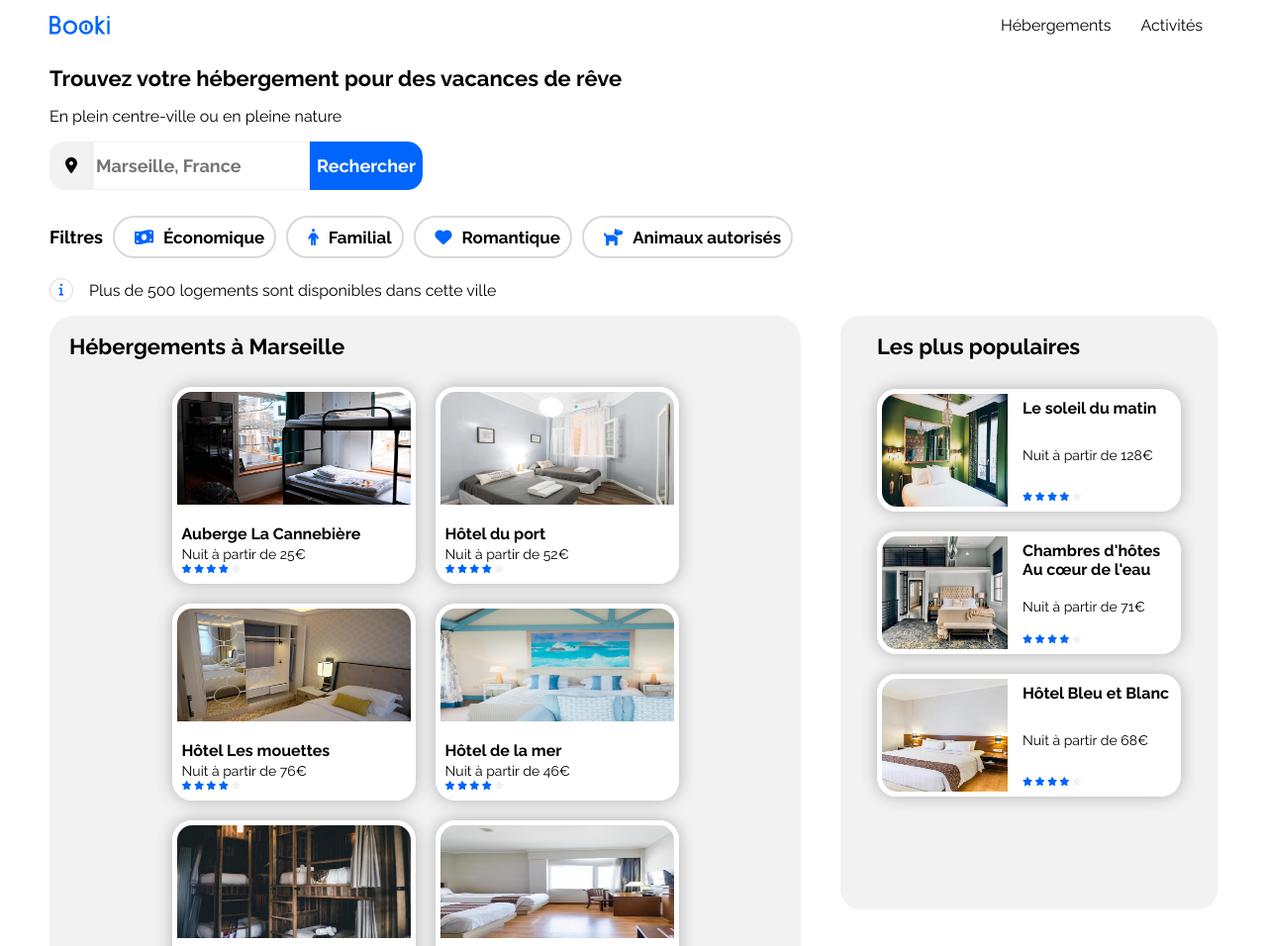
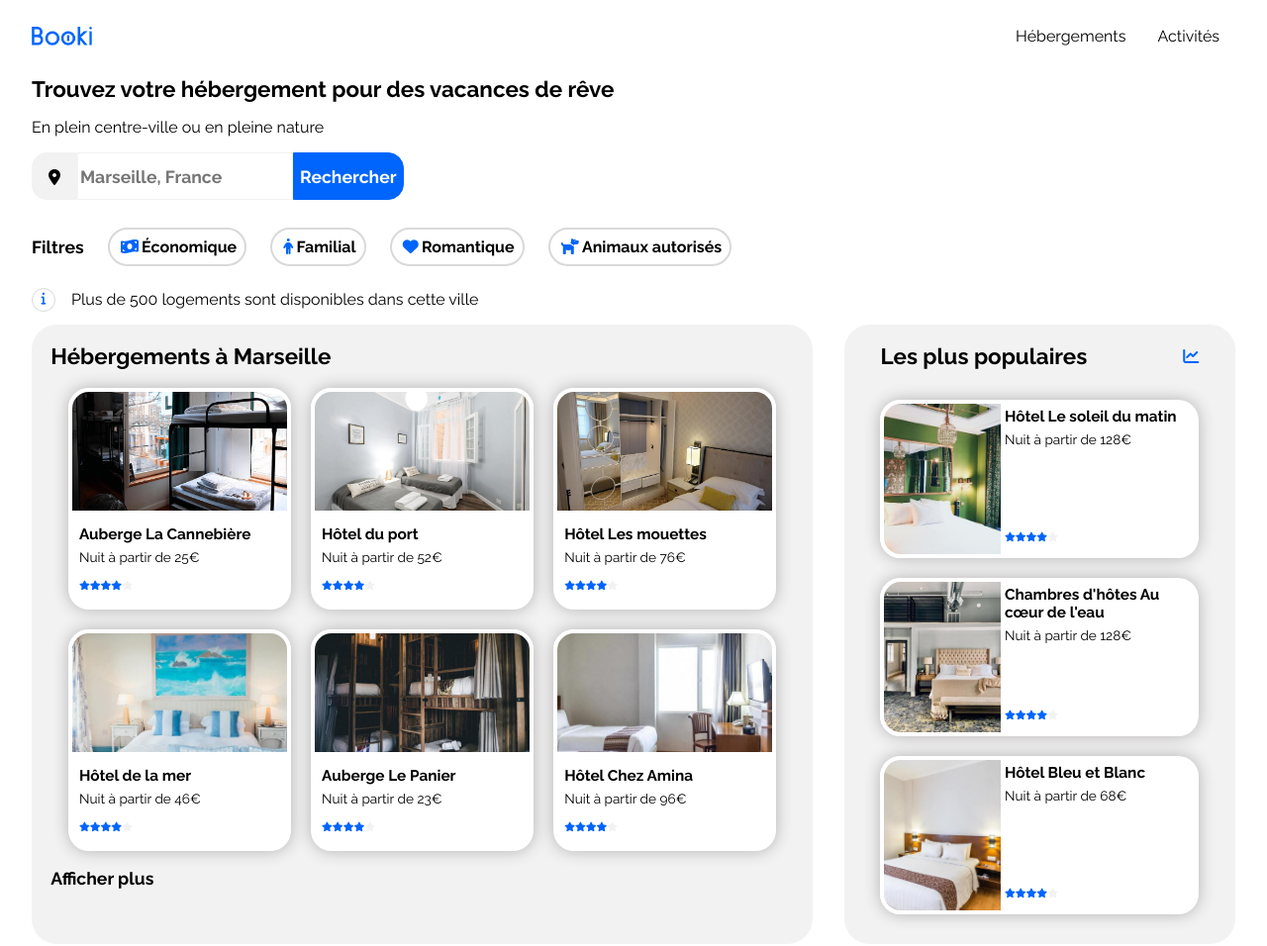
Before and after one commit to p2r3d/P2_Booki, a plain HTML site: page index.html in a window 1280 px wide. Shown: the top 956 px of the page at 99% size. Drawn offline with Linux system fonts and the light colour scheme.

Commit message:
corrections flex, ajout icone chart

```diff
--- a/css/style.css
+++ b/css/style.css
@@ -1,34 +1,37 @@
 *{
   font-family: "Raleway", "sans-serif";
+  font-size: 16px;
   box-sizing: border-box;
-  /*max-width: 1440px;*/
+
 }
 body {
-  margin: 0;
-  padding: 0px 50px;
+  max-width: 1400px;
+  margin: 0.7rem 2rem;
   background-color: #FFFFFF;
 }
 
 h1,h2 {
   font-weight: 700;
-  font-size: 22px;
+  font-size: 1.4rem; /*22px*/
+  color: #000000;
 }
+
 h3 {
   font-weight: 700;
-  font-size: 18px;
+  font-size: 1.1rem; /*18px*/
 }
 
 h3 a {
   text-decoration: none;
   font-weight: 700;
-  font-size: 18px;
+  font-size: 1.1rem;
   color: #000000;
+}
 
-}
 h4 {
   font-weight: 700;
-  font-size: 16px;
-  padding-left: 10px;
+  font-size: 1rem; /*16px*/
+  padding-left: 0.6rem;
 }
 
 /* header */
@@ -42,8 +45,8 @@ h4 {
 /* logo Booki*/
 #logo {
   margin-right: auto;
-  width: 61px;
-  height: 19px;
+  width: 3.8rem;
+  height: 1.2rem;
 }
 
 /* liens du menu */
@@ -56,17 +59,17 @@ h4 {
 
 .navMenu a {
   text-decoration: none;
-  padding: 15px;
+  padding: 1rem;
   color: black;
 }
 
 .navMenu a:hover {
-  border-top: 3px solid #0065FC;
+  border-top: 2px solid #0065FC;
 }
 
 @media screen and (max-width:800px) {
     .navMenu a:hover {
-    border-bottom: 3px solid #0065FC;
+    border-bottom: 2px solid #0065FC;
     border-top:transparent;
   }
 }
@@ -86,16 +89,16 @@ h4 {
   border-radius: 15px 0 0 15px;
   border: 1px solid #f2f2f2;
   background-color: #F2F2F2;
-  font-size: 16px ;
-  height: 49px;
-  padding: 15px 15px;
+  font-size: 1rem;
+  height: 3rem;
+  padding: 1rem 1rem;
 
 }
 
 /* choix du lieu de la partie recherche */
 .recherche input {
   outline: 0;/*supprime l'encadré du choix du lieu*/
-  height: 49px;
+  height: 3rem;
   border: 1px solid #f2f2f2;
   color: #000000;
 }
@@ -104,28 +107,28 @@ h4 {
   color: black;
   font-family: 'Raleway';
   font-weight: 700;
-  font-size: 18px;
+  font-size: 1.1rem;
 }
 /* bouton submit de la partie recherche */
 .recherche button {
   background: #0065FC;
   border: 1px solid #0065FC;
   color: #FFFFFF;
-  border-radius: 0px 15px 15px 0px;
-  height: 49px;
+  border-radius: 0 1rem 1rem 0;
+  height: 3rem;
 }
 
 .texteIconeRecherche{
   font-weight: 700;
-  font-size: 18px;
+  font-size: 1.1rem;
 }
 
 .fas.fa-search{
   color: white;
   border: 0;
   background-color: inherit;
-  font-size: 12px;
-  border-radius: 0px 15px 15px 0px;
+  font-size: 0.75rem;
+  border-radius: 0 1rem 1rem 0;
   display: none;
 }
 
@@ -144,7 +147,7 @@ h4 {
   justify-content:flex-start;
   align-items: center;
   flex-wrap: wrap;
-  gap: 10px;
+  gap:1.5rem;
   background: #FFFFFF;
 }
 
@@ -156,21 +159,21 @@ h4 {
   border: 2px solid #D9D9D9;
   border-radius: 25px;
   font-weight: 700;
-  font-size: 17px;
+  font-size: 1.1rem;
   color: #000000;
-  padding: 1px 10px ;
+  padding: 0.4rem 0.5rem ;
 }
 
 .chaqueFiltre i {
   color: #0065FC;
-  padding:10px;
+  padding: 0.2rem;
 }
 
 /* Section message info  */
 .infoMessage {
   display: flex;
   align-items: center;
-  gap:1rem
+  gap:1rem;
 }
 .infoMessage i {
   border: 1px solid #D9D9D9;
@@ -190,56 +193,78 @@ h4 {
   margin: 0;
   flex-direction: row;
   justify-content: space-between;
-  gap: 40px;
+  gap: 2rem;
 }
 
 /* section hébergements */
 .hebergement {
+  display: flex;
+  flex-direction: column;
   flex-basis: 66%;
-  border-radius: 25px;
+  border-radius: 1.6rem;
   background-color: #F2F2F2;
-  padding: 0 20px;
+  padding: 0 1.2rem;
   }
 
 .hebergement .cartes {
   display: flex;
   flex-wrap: wrap;
   justify-content: center;
-  flex-basis: 100%;
+  gap:20px;
 }
 
 .hebergement .carte {
   display: flex;
+  justify-content: center;
   flex-wrap: wrap;
-  flex-basis: 30%;
+  width: 30%;
   background: #FFFFFF;
-  box-shadow: 0 0 16px #b4b1b1;
-  border-radius: 20px;
-  height: 199px;
-  margin: 10px;
+  box-shadow: 0 0 1rem #b4b1b1;
+  border-radius: 1.3rem;
+  height: 14rem;
 }
 
+.hebergement .carte .imageHebergement {
+  display: flex;
+  width: 100%;
+}
  .hebergement .carte img {
-  border: 5px solid #FFFFFF;
-  border-radius: 20px 20px 0 0;
-  height: 124px;
-  width:246px;
+  display: flex;
+  border: 0.25rem solid #FFFFFF;
+  border-radius: 1.3rem 1.3rem 0 0;
+  height: 8rem;
+  width: 100%;
+  object-fit:cover;
 }
 
 .hebergement .carte p {
+  display:flex;
+  justify-content:flex-start;
+  flex-basis: 100%;
+}
+.hebergement .carteInfo {
+  display: flex;
+  flex-direction: column;
+  flex-basis: 90%;
   margin: 0;
-  width: auto;
 }
-
 /*Partie "les plus populaires"*/
 .populaires {
   flex-basis: 33%;
-  height: 600px;
-  border-radius: 20px;
+  border-radius: 1.6rem;
   background-color: #F2F2F2;
-  padding: 0 37px ;
+  padding: 0 2.3rem 0 2.3rem;
 }
 
+.headerPopulaires{
+  display: flex;
+  align-items: center;
+  justify-content: space-between;
+}
+.headerPopulaires {
+
+  color: #0065FC;
+ }
 /*taille petit écran*/
 @media screen and (max-width:768px) {
   .cartesHebergements{
@@ -247,68 +272,81 @@ h4 {
     flex-direction: column;
   }
     .hebergement {
-      order:1;   /*passe "les plus polulaires" avant "hébergement" */
+      order:1;   /*passe "les plus polulaires" au-dessus de "hébergement" */
   }
+
 }
 
 /*conteneur des cartes populaires*/
 .populaires .cartes {
-padding-top: 12px;
-display: flex;
-flex-wrap: wrap;
-justify-content: center;
-flex-basis: 100%;
-gap: 20px;
+  padding: 12px 0 30px 0;
+  display: flex;
+  flex-wrap: wrap;
+  justify-content:center;
+  gap: 20px;
 }
 
 /*conteneur d'une carte populaire*/
 .populaires .carte {
   display: flex;
-  box-shadow: 0 0 16px #b4b1b1;
-  border-radius: 20px;
-  width: 100%;
-  background: white;
+  justify-content:flex-start;
+  flex-basis: 100%;
+  box-shadow: 0 0 1rem #b4b1b1;
+  background: #FFFFFF;
+  border-radius: 1.3rem;
+  height: 10rem;
 }
 
 .populaires .carte img {
 display: flex;
-flex-direction: column;
-border: 5px solid #FFFFFF;
-border-radius: 20px 0 0 20px;
-width: 137px;
-height :124px;
+border: 0.25rem solid #FFFFFF;
+border-radius: 1.3rem 0 0 1.3rem;
+width: 39%;
+height: 10rem;
+object-fit: cover;
 }
 
-.populaires .carte p {
-margin: 0;
-}
-
-.carteInfo {
+.populaires .carteInfo {
   display: flex;
   flex-direction: column;
-  justify-content: space-between;
-  padding:10px;
+  justify-content:space-between;
+  flex-wrap: wrap;
+  width: 60%;
+  height: 10rem;
 }
 
 .nomHebergement {
+  display: flex;
+  flex-wrap: wrap;
   font-weight: 700;
-  font-size: 16px;
+  font-size: 0.96rem;
+  padding-top: 0.5rem;
+  margin:0;
+}
+
+.tarifHebergement {
+  display: flex;
+  flex-wrap: wrap;
+  font-weight: 400;
+  font-size: 0.85rem;
+  padding-top: 0.4rem;
   margin: 0;
 }
 
-.tarifHebergement {
-  font-weight: 400;
-  font-size: 14px;
-  margin: 0;
+.fas.fa-star {
+  font-size: 0.60rem;
+  display: flex;
+  flex-wrap: wrap;
 }
-
 .etoileBleue {
+  display: flex;
+  flex-wrap: wrap;
   color:#0065FC;
-  font-size:xx-small;
 }
 .etoileGrise {
+  display: flex;
+  flex-wrap: wrap;
   color: #F2F2F2;
-  font-size:xx-small;
 }
 
 /* Section Activités à Marseille */
@@ -316,22 +354,22 @@ margin: 0;
   display: flex;
   flex-wrap: wrap;
   justify-content: space-between;
-  gap:10px;
+  gap: 1rem;
 }
 
 .activites .activite {
   display: flex;
   flex-direction: column;
-  width: 302px;
-  box-shadow: 0 0 16px #b4b1b1;
-  border-radius: 20px;
+  width: 23%;
+  box-shadow: 0 0 1rem #b4b1b1;
+  border-radius: 1.25rem;
 }
 
 .activite .imageActivite {
   display: flex;
   border: 5px solid #FFFFFF;
-  border-radius: 20px 20px 0 0;
-  height: 380px;
+  border-radius: 1.25rem 1.25rem 0 0;
+  height: 23rem;
   object-fit:cover;
 }
 
@@ -339,16 +377,17 @@ margin: 0;
 .liensFooter {
   display: flex;
   flex-direction: row;
-  justify-content:space-around;
-  align-items: center;
+  justify-content:space-between;
   flex-wrap: wrap;
+  padding-right: 290px;
+  padding-left: 50px;
   background: #F2F2F2;
-  margin-top: 25px;
+  margin: 1.6rem 0;
 }
 
 .colFooter p {
   font-weight: 700;
-  font-size: 18px;
+  font-size: 1.1rem;
 }
 .colFooter ul{
   padding: 0;
--- a/index.html
+++ b/index.html
@@ -2,10 +2,11 @@
 <html lang="en">
 <head>
   <title>Booki</title>
-  <script src="https://kit.fontawesome.com/b4aa609cc9.js" crossorigin="anonymous"></script>
   <link rel="stylesheet" href="./css/style.css">
   <!--police raleway en 400,500,600,700-->
   <link href="https://fonts.googleapis.com/css2?family=Raleway:wght@400;500;600;700&display=swap" rel="stylesheet">
+  <!--icones fontawesome-->
+  <script src="https://kit.fontawesome.com/b4aa609cc9.js" crossorigin="anonymous"></script>
 </head>
 
 <body>
@@ -62,11 +63,12 @@
     <section id="ancreHebergement" class="cartesHebergements">
       <!-- section hébergements -->
       <div class="hebergement">
-        <h2>Hébergements à Marseille</h2>
+        <div><h2>Hébergements à Marseille</h2></div>
         <div class="cartes">
           <div class="carte">
-
+            <div class="imageHebergement">
               <img src="./images/hebergements/4_small/marcus-loke-WQJvWU_HZFo-unsplash.jpg" alt="Auberge La Cannebière">
+            </div>
             <div class="carteInfo">
               <p class="nomHebergement">Auberge La Cannebière</p>
               <p class="tarifHebergement">Nuit à partir de 25€</p>
@@ -80,8 +82,9 @@
             </div>
           </div>
           <div class="carte">
-
+            <div class="imageHebergement">
               <img src="./images/hebergements/4_small/fred-kleber-gTbaxaVLvsg-unsplash.jpg" alt="Hôtel du Port">
+            </div>
             <div class="carteInfo">
               <p class="nomHebergement">Hôtel du port</p>
               <p class="tarifHebergement">Nuit à partir de 52€</p>
@@ -95,8 +98,9 @@
             </div>
           </div>
           <div class="carte">
-
+            <div class="imageHebergement">
               <img src="./images/hebergements/4_small/reisetopia-B8WIgxA_PFU-unsplash.jpg" alt="Hôtel Les mouettes">
+              </div>
               <div class="carteInfo">
               <p class="nomHebergement">Hôtel Les mouettes</p>
               <p class="tarifHebergement">Nuit à partir de 76€</p>
@@ -110,8 +114,9 @@
             </div>
           </div>
           <div class="carte">
-
+            <div class="imageHebergement">
               <img src="./images/hebergements/4_small/annie-spratt-Eg1qcIitAuA-unsplash.jpg" alt="Hôtel de la mer">
+            </div>
             <div class="carteInfo">
               <p class="nomHebergement">Hôtel de la mer</p>
               <p class="tarifHebergement">Nuit à partir de 46€</p>
@@ -125,8 +130,9 @@
             </div>
           </div>
           <div class="carte">
-
+            <div class="imageHebergement">
               <img src="./images/hebergements/4_small/nicate-lee-kT-ZyaiwBe0-unsplash.jpg" alt="Auberge Le Panier">
+            </div>
             <div class="carteInfo">
               <p class="nomHebergement">Auberge Le Panier</p>
               <p class="tarifHebergement">Nuit à partir de 23€</p>
@@ -140,8 +146,9 @@
             </div>
           </div>
           <div class="carte">
-
+            <div class="imageHebergement">
               <img src="./images/hebergements/4_small/febrian-zakaria-M6S1WvfW68A-unsplash.jpg" alt="Hôtel Chez Amina">
+            </div>
             <div class="carteInfo">
               <p class="nomHebergement">Hôtel Chez Amina</p>
               <p class="tarifHebergement">Nuit à partir de 96€</p>
@@ -162,15 +169,19 @@
 
       <!-- section les + populaires -->
       <div class="populaires">
+        <div class="headerPopulaires">
           <h2>Les plus populaires</h2>
+          <i  class="fa-solid fa-chart-line"></i>
+        </div>
         <div class="cartes">
           <div class="carte">
+            <img src="./images/hebergements/4_small/emile-guillemot-Bj_rcSC5XfE-unsplash.jpg" alt="Le soleil du matin">
+            <div class="carteInfo">
               <div>
-              <img src="./images/hebergements/4_small/emile-guillemot-Bj_rcSC5XfE-unsplash.jpg" alt="Le soleil du matin">
+                <p class="nomHebergement">Hôtel Le soleil du matin</p>
+                <p class="tarifHebergement">Nuit à partir de 128€</p>
               </div>
-            <div class="carteInfo">
-              <p class="nomHebergement">Le soleil du matin</p>
-              <p class="tarifHebergement">Nuit à partir de 128€</p>
+              <div>
                 <p class="etoileBleue">
                   <i class="fas fa-star"></i>
                   <i class="fas fa-star"></i>
@@ -180,13 +191,15 @@
                 </p>
               </div>
             </div>
+          </div>
           <div class="carte">
+            <img src="./images/hebergements/4_small/aw-creative-VGs8z60yT2c-unsplash.jpg" alt="Le soleil du matin">
+            <div class="carteInfo">
               <div>
-              <img src="./images/hebergements/4_small/aw-creative-VGs8z60yT2c-unsplash.jpg" alt="Chambres d'hôtes Au cœur  de l'eau">
+                <p class="nomHebergement">Chambres d'hôtes Au cœur de l'eau</p>
+                <p class="tarifHebergement">Nuit à partir de 128€</p>
               </div>
-            <div class="carteInfo">
-              <p class="nomHebergement">Chambres d'hôtes Au cœur de l'eau</p>
-              <p class="tarifHebergement">Nuit à partir de 71€</p>
+              <div>
                   <p class="etoileBleue">
                     <i class="fas fa-star"></i>
                     <i class="fas fa-star"></i>
@@ -196,19 +209,23 @@
                   </p>
               </div>
             </div>
+          </div>
+
           <div class="carte">
+            <img src="./images/hebergements/4_small/febrian-zakaria-sjvU0THccQA-unsplash.jpg" alt="Le soleil du matin">
+            <div class="carteInfo">
               <div>
-              <img src="./images/hebergements/4_small/febrian-zakaria-sjvU0THccQA-unsplash.jpg" alt="Hôtel Bleu et Blanc">
-            </div>
-            <div class="carteInfo">
                 <p class="nomHebergement">Hôtel Bleu et Blanc</p>
                 <p class="tarifHebergement">Nuit à partir de 68€</p>
-              <div class="etoileBleue">
+              </div>
+              <div>
+                <p class="etoileBleue">
                   <i class="fas fa-star"></i>
                   <i class="fas fa-star"></i>
                   <i class="fas fa-star"></i>
                   <i class="fas fa-star"></i>
                   <span class="etoileGrise"><i class="fas fa-star"></i></span>
+                </p>
               </div>
             </div>
           </div>
@@ -273,5 +290,4 @@
       </div>
   </footer>
 </body>
-
 </html>
```
Lines whose indentation alone changed are shown as unchanged.
